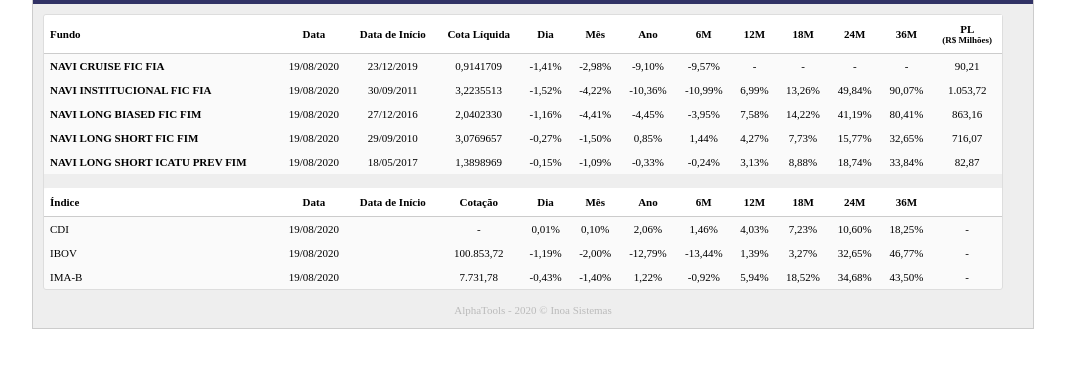
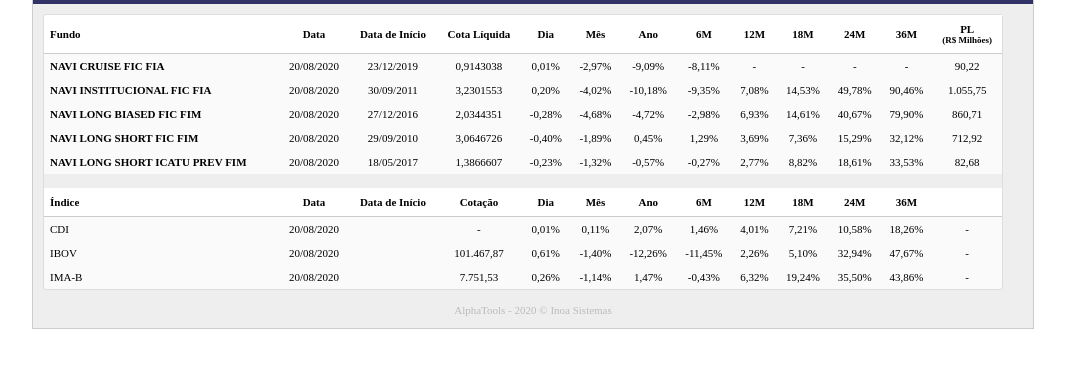
Before and after one commit to NaviCapital/navi.com.br, a plain HTML site: page views/cotas.htm in a window 1280 px wide. Shown: the part 47-414 px from the top of the page, without its empty margins (107-1172 px from the left). Drawn offline with Linux system fonts and the light colour scheme.

Commit message:
Cotas20200820

```diff
--- a/views/cotas.htm
+++ b/views/cotas.htm
@@ -71,23 +71,23 @@
 
 					<tr>
 						<td style="padding: 6px 6px; font-weight: bold;">NAVI CRUISE FIC FIA</td>
-						<td style="padding: 6px 6px; text-align: center;">19/08/2020</td>
+						<td style="padding: 6px 6px; text-align: center;">20/08/2020</td>
 						<td style="padding: 6px 6px; text-align: center;">23/12/2019</td>
 						<!-- <td style="padding: 6px 6px;">23/12/2019</td> -->
 
 
-						<td style="padding: 6px 6px; text-align: center; white-space: nowrap;">0,9141709</td>
+						<td style="padding: 6px 6px; text-align: center; white-space: nowrap;">0,9143038</td>
 
-						<td style="padding: 6px 6px; text-align: center; white-space: nowrap;" style="text-align: center; white-space: nowrap;">-1,41%</td>
+						<td style="padding: 6px 6px; text-align: center; white-space: nowrap;" style="text-align: center; white-space: nowrap;">0,01%</td>
 
-						<td style="padding: 6px 6px; text-align: center; white-space: nowrap;" style="text-align: center; white-space: nowrap;">-2,98%</td>
+						<td style="padding: 6px 6px; text-align: center; white-space: nowrap;" style="text-align: center; white-space: nowrap;">-2,97%</td>
 
 
-						<td style="padding: 6px 6px; text-align: center; white-space: nowrap;">-9,10%</td>
+						<td style="padding: 6px 6px; text-align: center; white-space: nowrap;">-9,09%</td>
 
 
 
-							<td style="padding: 6px 6px; text-align: center; white-space: nowrap;">-9,57%</td>
+							<td style="padding: 6px 6px; text-align: center; white-space: nowrap;">-8,11%</td>
 
 
 
@@ -110,195 +110,195 @@
 
 
 
-						<td style="padding: 6px 6px; text-align: center; white-space: nowrap;">90,21</td>
+						<td style="padding: 6px 6px; text-align: center; white-space: nowrap;">90,22</td>
 
 
-						<!--  <td style="padding: 6px 6px; text-align: center; white-space: nowrap;">3,21%</td> -->
+						<!--  <td style="padding: 6px 6px; text-align: center; white-space: nowrap;">3,22%</td> -->
 					</tr>
 
 					<tr>
 						<td style="padding: 6px 6px; font-weight: bold;">NAVI INSTITUCIONAL FIC FIA</td>
-						<td style="padding: 6px 6px; text-align: center;">19/08/2020</td>
+						<td style="padding: 6px 6px; text-align: center;">20/08/2020</td>
 						<td style="padding: 6px 6px; text-align: center;">30/09/2011</td>
 						<!-- <td style="padding: 6px 6px;">30/09/2011</td> -->
 
 
-						<td style="padding: 6px 6px; text-align: center; white-space: nowrap;">3,2235513</td>
+						<td style="padding: 6px 6px; text-align: center; white-space: nowrap;">3,2301553</td>
 
-						<td style="padding: 6px 6px; text-align: center; white-space: nowrap;" style="text-align: center; white-space: nowrap;">-1,52%</td>
+						<td style="padding: 6px 6px; text-align: center; white-space: nowrap;" style="text-align: center; white-space: nowrap;">0,20%</td>
 
-						<td style="padding: 6px 6px; text-align: center; white-space: nowrap;" style="text-align: center; white-space: nowrap;">-4,22%</td>
+						<td style="padding: 6px 6px; text-align: center; white-space: nowrap;" style="text-align: center; white-space: nowrap;">-4,02%</td>
 
 
-						<td style="padding: 6px 6px; text-align: center; white-space: nowrap;">-10,36%</td>
+						<td style="padding: 6px 6px; text-align: center; white-space: nowrap;">-10,18%</td>
 
 
 
-							<td style="padding: 6px 6px; text-align: center; white-space: nowrap;">-10,99%</td>
+							<td style="padding: 6px 6px; text-align: center; white-space: nowrap;">-9,35%</td>
 
 
 
 
-							<td style="padding: 6px 6px; text-align: center; white-space: nowrap;">6,99%</td>
+							<td style="padding: 6px 6px; text-align: center; white-space: nowrap;">7,08%</td>
 
 
 
 
-							<td style="padding: 6px 6px; text-align: center; white-space: nowrap;">13,26%</td>
+							<td style="padding: 6px 6px; text-align: center; white-space: nowrap;">14,53%</td>
 
 
 
-							<td style="padding: 6px 6px; text-align: center; white-space: nowrap;">49,84%</td>
+							<td style="padding: 6px 6px; text-align: center; white-space: nowrap;">49,78%</td>
 
 
 
-							<td style="padding: 6px 6px; text-align: center; white-space: nowrap;">90,07%</td>
+							<td style="padding: 6px 6px; text-align: center; white-space: nowrap;">90,46%</td>
 
 
 
 
-						<td style="padding: 6px 6px; text-align: center; white-space: nowrap;">1.053,72</td>
+						<td style="padding: 6px 6px; text-align: center; white-space: nowrap;">1.055,75</td>
 
 
-						<!--  <td style="padding: 6px 6px; text-align: center; white-space: nowrap;">37,55%</td> -->
+						<!--  <td style="padding: 6px 6px; text-align: center; white-space: nowrap;">37,67%</td> -->
 					</tr>
 
 					<tr>
 						<td style="padding: 6px 6px; font-weight: bold;">NAVI LONG BIASED FIC FIM</td>
-						<td style="padding: 6px 6px; text-align: center;">19/08/2020</td>
+						<td style="padding: 6px 6px; text-align: center;">20/08/2020</td>
 						<td style="padding: 6px 6px; text-align: center;">27/12/2016</td>
 						<!-- <td style="padding: 6px 6px;">27/12/2016</td> -->
 
 
-						<td style="padding: 6px 6px; text-align: center; white-space: nowrap;">2,0402330</td>
+						<td style="padding: 6px 6px; text-align: center; white-space: nowrap;">2,0344351</td>
 
-						<td style="padding: 6px 6px; text-align: center; white-space: nowrap;" style="text-align: center; white-space: nowrap;">-1,16%</td>
+						<td style="padding: 6px 6px; text-align: center; white-space: nowrap;" style="text-align: center; white-space: nowrap;">-0,28%</td>
 
-						<td style="padding: 6px 6px; text-align: center; white-space: nowrap;" style="text-align: center; white-space: nowrap;">-4,41%</td>
+						<td style="padding: 6px 6px; text-align: center; white-space: nowrap;" style="text-align: center; white-space: nowrap;">-4,68%</td>
 
 
-						<td style="padding: 6px 6px; text-align: center; white-space: nowrap;">-4,45%</td>
+						<td style="padding: 6px 6px; text-align: center; white-space: nowrap;">-4,72%</td>
 
 
 
-							<td style="padding: 6px 6px; text-align: center; white-space: nowrap;">-3,95%</td>
+							<td style="padding: 6px 6px; text-align: center; white-space: nowrap;">-2,98%</td>
 
 
 
 
-							<td style="padding: 6px 6px; text-align: center; white-space: nowrap;">7,58%</td>
+							<td style="padding: 6px 6px; text-align: center; white-space: nowrap;">6,93%</td>
 
 
 
 
-							<td style="padding: 6px 6px; text-align: center; white-space: nowrap;">14,22%</td>
+							<td style="padding: 6px 6px; text-align: center; white-space: nowrap;">14,61%</td>
 
 
 
-							<td style="padding: 6px 6px; text-align: center; white-space: nowrap;">41,19%</td>
+							<td style="padding: 6px 6px; text-align: center; white-space: nowrap;">40,67%</td>
 
 
 
-							<td style="padding: 6px 6px; text-align: center; white-space: nowrap;">80,41%</td>
+							<td style="padding: 6px 6px; text-align: center; white-space: nowrap;">79,90%</td>
 
 
 
 
-						<td style="padding: 6px 6px; text-align: center; white-space: nowrap;">863,16</td>
+						<td style="padding: 6px 6px; text-align: center; white-space: nowrap;">860,71</td>
 
 
-						<!--  <td style="padding: 6px 6px; text-align: center; white-space: nowrap;">30,76%</td> -->
+						<!--  <td style="padding: 6px 6px; text-align: center; white-space: nowrap;">30,71%</td> -->
 					</tr>
 
 					<tr>
 						<td style="padding: 6px 6px; font-weight: bold;">NAVI LONG SHORT FIC FIM</td>
-						<td style="padding: 6px 6px; text-align: center;">19/08/2020</td>
+						<td style="padding: 6px 6px; text-align: center;">20/08/2020</td>
 						<td style="padding: 6px 6px; text-align: center;">29/09/2010</td>
 						<!-- <td style="padding: 6px 6px;">29/09/2010</td> -->
 
 
-						<td style="padding: 6px 6px; text-align: center; white-space: nowrap;">3,0769657</td>
+						<td style="padding: 6px 6px; text-align: center; white-space: nowrap;">3,0646726</td>
 
-						<td style="padding: 6px 6px; text-align: center; white-space: nowrap;" style="text-align: center; white-space: nowrap;">-0,27%</td>
+						<td style="padding: 6px 6px; text-align: center; white-space: nowrap;" style="text-align: center; white-space: nowrap;">-0,40%</td>
 
-						<td style="padding: 6px 6px; text-align: center; white-space: nowrap;" style="text-align: center; white-space: nowrap;">-1,50%</td>
+						<td style="padding: 6px 6px; text-align: center; white-space: nowrap;" style="text-align: center; white-space: nowrap;">-1,89%</td>
 
 
-						<td style="padding: 6px 6px; text-align: center; white-space: nowrap;">0,85%</td>
+						<td style="padding: 6px 6px; text-align: center; white-space: nowrap;">0,45%</td>
 
 
 
-							<td style="padding: 6px 6px; text-align: center; white-space: nowrap;">1,44%</td>
+							<td style="padding: 6px 6px; text-align: center; white-space: nowrap;">1,29%</td>
 
 
 
 
-							<td style="padding: 6px 6px; text-align: center; white-space: nowrap;">4,27%</td>
+							<td style="padding: 6px 6px; text-align: center; white-space: nowrap;">3,69%</td>
 
 
 
 
-							<td style="padding: 6px 6px; text-align: center; white-space: nowrap;">7,73%</td>
+							<td style="padding: 6px 6px; text-align: center; white-space: nowrap;">7,36%</td>
 
 
 
-							<td style="padding: 6px 6px; text-align: center; white-space: nowrap;">15,77%</td>
+							<td style="padding: 6px 6px; text-align: center; white-space: nowrap;">15,29%</td>
 
 
 
-							<td style="padding: 6px 6px; text-align: center; white-space: nowrap;">32,65%</td>
+							<td style="padding: 6px 6px; text-align: center; white-space: nowrap;">32,12%</td>
 
 
 
 
-						<td style="padding: 6px 6px; text-align: center; white-space: nowrap;">716,07</td>
+						<td style="padding: 6px 6px; text-align: center; white-space: nowrap;">712,92</td>
 
 
-						<!--  <td style="padding: 6px 6px; text-align: center; white-space: nowrap;">25,52%</td> -->
+						<!--  <td style="padding: 6px 6px; text-align: center; white-space: nowrap;">25,44%</td> -->
 					</tr>
 
 					<tr>
 						<td style="padding: 6px 6px; font-weight: bold;">NAVI LONG SHORT ICATU PREV FIM</td>
-						<td style="padding: 6px 6px; text-align: center;">19/08/2020</td>
+						<td style="padding: 6px 6px; text-align: center;">20/08/2020</td>
 						<td style="padding: 6px 6px; text-align: center;">18/05/2017</td>
 						<!-- <td style="padding: 6px 6px;">18/05/2017</td> -->
 
 
-						<td style="padding: 6px 6px; text-align: center; white-space: nowrap;">1,3898969</td>
+						<td style="padding: 6px 6px; text-align: center; white-space: nowrap;">1,3866607</td>
 
-						<td style="padding: 6px 6px; text-align: center; white-space: nowrap;" style="text-align: center; white-space: nowrap;">-0,15%</td>
+						<td style="padding: 6px 6px; text-align: center; white-space: nowrap;" style="text-align: center; white-space: nowrap;">-0,23%</td>
 
-						<td style="padding: 6px 6px; text-align: center; white-space: nowrap;" style="text-align: center; white-space: nowrap;">-1,09%</td>
+						<td style="padding: 6px 6px; text-align: center; white-space: nowrap;" style="text-align: center; white-space: nowrap;">-1,32%</td>
 
 
-						<td style="padding: 6px 6px; text-align: center; white-space: nowrap;">-0,33%</td>
+						<td style="padding: 6px 6px; text-align: center; white-space: nowrap;">-0,57%</td>
 
 
 
-							<td style="padding: 6px 6px; text-align: center; white-space: nowrap;">-0,24%</td>
+							<td style="padding: 6px 6px; text-align: center; white-space: nowrap;">-0,27%</td>
 
 
 
 
-							<td style="padding: 6px 6px; text-align: center; white-space: nowrap;">3,13%</td>
+							<td style="padding: 6px 6px; text-align: center; white-space: nowrap;">2,77%</td>
 
 
 
 
-							<td style="padding: 6px 6px; text-align: center; white-space: nowrap;">8,88%</td>
+							<td style="padding: 6px 6px; text-align: center; white-space: nowrap;">8,82%</td>
 
 
 
-							<td style="padding: 6px 6px; text-align: center; white-space: nowrap;">18,74%</td>
+							<td style="padding: 6px 6px; text-align: center; white-space: nowrap;">18,61%</td>
 
 
 
-							<td style="padding: 6px 6px; text-align: center; white-space: nowrap;">33,84%</td>
+							<td style="padding: 6px 6px; text-align: center; white-space: nowrap;">33,53%</td>
 
 
 
 
-						<td style="padding: 6px 6px; text-align: center; white-space: nowrap;">82,87</td>
+						<td style="padding: 6px 6px; text-align: center; white-space: nowrap;">82,68</td>
 
 
 						<!--  <td style="padding: 6px 6px; text-align: center; white-space: nowrap;">2,95%</td> -->
@@ -394,28 +394,28 @@
 
 					<tr>
 						<td style="padding: 6px 6px;">CDI</td>
-						<td style="padding: 6px 6px; text-align: center;">19/08/2020</td>
+						<td style="padding: 6px 6px; text-align: center;">20/08/2020</td>
 
 						<td style="padding: 6px 6px; text-align: center;"></td>
 
 						<td style="padding: 6px 6px; text-align: center; white-space: nowrap;">-</td>
 						<td style="padding: 6px 6px; text-align: center; white-space: nowrap;">0,01%</td>
-						<td style="padding: 6px 6px; text-align: center; white-space: nowrap;">0,10%</td>
-						<td style="padding: 6px 6px; text-align: center; white-space: nowrap;">2,06%</td>
+						<td style="padding: 6px 6px; text-align: center; white-space: nowrap;">0,11%</td>
+						<td style="padding: 6px 6px; text-align: center; white-space: nowrap;">2,07%</td>
 
 							<td style="padding: 6px 6px; text-align: center; white-space: nowrap;">1,46%</td>
 
 
-							<td style="padding: 6px 6px; text-align: center; white-space: nowrap;">4,03%</td>
+							<td style="padding: 6px 6px; text-align: center; white-space: nowrap;">4,01%</td>
 
 
-							<td style="padding: 6px 6px; text-align: center; white-space: nowrap;">7,23%</td>
+							<td style="padding: 6px 6px; text-align: center; white-space: nowrap;">7,21%</td>
 
 
-							<td style="padding: 6px 6px; text-align: center; white-space: nowrap;">10,60%</td>
+							<td style="padding: 6px 6px; text-align: center; white-space: nowrap;">10,58%</td>
 
 
-							<td style="padding: 6px 6px; text-align: center; white-space: nowrap;">18,25%</td>
+							<td style="padding: 6px 6px; text-align: center; white-space: nowrap;">18,26%</td>
 
 
 
@@ -426,28 +426,28 @@
 
 					<tr>
 						<td style="padding: 6px 6px;">IBOV</td>
-						<td style="padding: 6px 6px; text-align: center;">19/08/2020</td>
+						<td style="padding: 6px 6px; text-align: center;">20/08/2020</td>
 
 						<td style="padding: 6px 6px; text-align: center;"></td>
 
-						<td style="padding: 6px 6px; text-align: center; white-space: nowrap;">100.853,72</td>
-						<td style="padding: 6px 6px; text-align: center; white-space: nowrap;">-1,19%</td>
-						<td style="padding: 6px 6px; text-align: center; white-space: nowrap;">-2,00%</td>
-						<td style="padding: 6px 6px; text-align: center; white-space: nowrap;">-12,79%</td>
+						<td style="padding: 6px 6px; text-align: center; white-space: nowrap;">101.467,87</td>
+						<td style="padding: 6px 6px; text-align: center; white-space: nowrap;">0,61%</td>
+						<td style="padding: 6px 6px; text-align: center; white-space: nowrap;">-1,40%</td>
+						<td style="padding: 6px 6px; text-align: center; white-space: nowrap;">-12,26%</td>
 
-							<td style="padding: 6px 6px; text-align: center; white-space: nowrap;">-13,44%</td>
+							<td style="padding: 6px 6px; text-align: center; white-space: nowrap;">-11,45%</td>
 
 
-							<td style="padding: 6px 6px; text-align: center; white-space: nowrap;">1,39%</td>
+							<td style="padding: 6px 6px; text-align: center; white-space: nowrap;">2,26%</td>
 
 
-							<td style="padding: 6px 6px; text-align: center; white-space: nowrap;">3,27%</td>
+							<td style="padding: 6px 6px; text-align: center; white-space: nowrap;">5,10%</td>
 
 
-							<td style="padding: 6px 6px; text-align: center; white-space: nowrap;">32,65%</td>
+							<td style="padding: 6px 6px; text-align: center; white-space: nowrap;">32,94%</td>
 
 
-							<td style="padding: 6px 6px; text-align: center; white-space: nowrap;">46,77%</td>
+							<td style="padding: 6px 6px; text-align: center; white-space: nowrap;">47,67%</td>
 
 
 
@@ -458,28 +458,28 @@
 
 					<tr>
 						<td style="padding: 6px 6px;">IMA-B</td>
-						<td style="padding: 6px 6px; text-align: center;">19/08/2020</td>
+						<td style="padding: 6px 6px; text-align: center;">20/08/2020</td>
 
 						<td style="padding: 6px 6px; text-align: center;"></td>
 
-						<td style="padding: 6px 6px; text-align: center; white-space: nowrap;">7.731,78</td>
-						<td style="padding: 6px 6px; text-align: center; white-space: nowrap;">-0,43%</td>
-						<td style="padding: 6px 6px; text-align: center; white-space: nowrap;">-1,40%</td>
-						<td style="padding: 6px 6px; text-align: center; white-space: nowrap;">1,22%</td>
+						<td style="padding: 6px 6px; text-align: center; white-space: nowrap;">7.751,53</td>
+						<td style="padding: 6px 6px; text-align: center; white-space: nowrap;">0,26%</td>
+						<td style="padding: 6px 6px; text-align: center; white-space: nowrap;">-1,14%</td>
+						<td style="padding: 6px 6px; text-align: center; white-space: nowrap;">1,47%</td>
 
-							<td style="padding: 6px 6px; text-align: center; white-space: nowrap;">-0,92%</td>
+							<td style="padding: 6px 6px; text-align: center; white-space: nowrap;">-0,43%</td>
 
 
-							<td style="padding: 6px 6px; text-align: center; white-space: nowrap;">5,94%</td>
+							<td style="padding: 6px 6px; text-align: center; white-space: nowrap;">6,32%</td>
 
 
-							<td style="padding: 6px 6px; text-align: center; white-space: nowrap;">18,52%</td>
+							<td style="padding: 6px 6px; text-align: center; white-space: nowrap;">19,24%</td>
 
 
-							<td style="padding: 6px 6px; text-align: center; white-space: nowrap;">34,68%</td>
+							<td style="padding: 6px 6px; text-align: center; white-space: nowrap;">35,50%</td>
 
 
-							<td style="padding: 6px 6px; text-align: center; white-space: nowrap;">43,50%</td>
+							<td style="padding: 6px 6px; text-align: center; white-space: nowrap;">43,86%</td>
 
 
 
```
